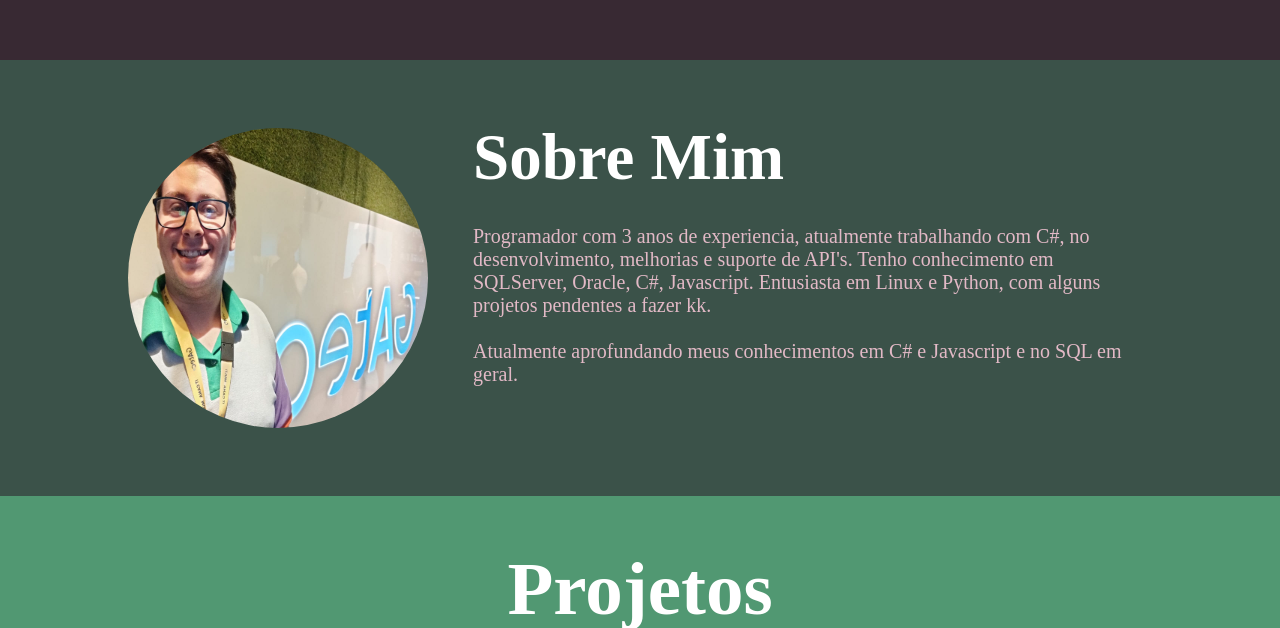
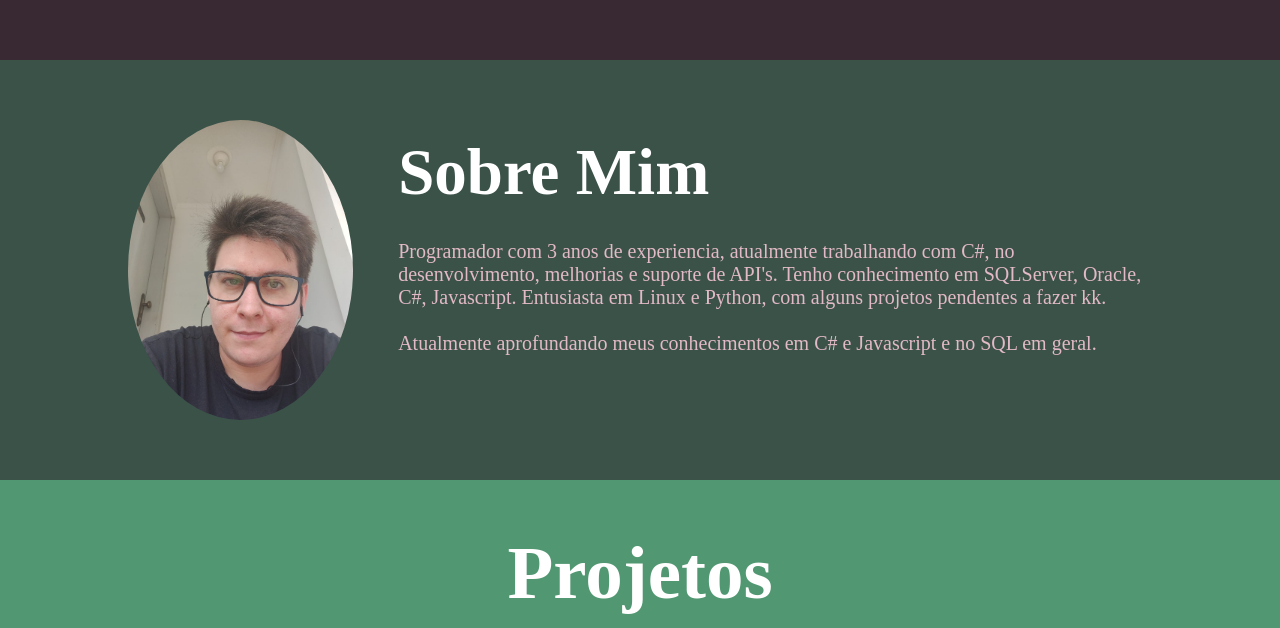
Before and after one commit to SamuelMPedroso/Portifolio, a plain HTML site: page index.html in a window 1280 px wide. Shown: the part 740-1368 px from the top of the page. Drawn offline with Linux system fonts and the light colour scheme.

Commit message:
New Photo
Troca da foto para uso na apresentação

```diff
--- a/index.html
+++ b/index.html
@@ -26,7 +26,7 @@
     </div>
 
     <div class="about-me" id="about">
-        <img src="./Imagens/Foto.png">
+        <img src="./Imagens/Eu.png">
         <div>
             <h2>Sobre Mim</h2>
             <p>Programador com 3 anos de experiencia, atualmente trabalhando com C#, no desenvolvimento, melhorias e suporte de API's. Tenho conhecimento em SQLServer, Oracle, C#, Javascript. Entusiasta em Linux e Python, com alguns projetos pendentes a fazer kk.<br/><br/>
```
